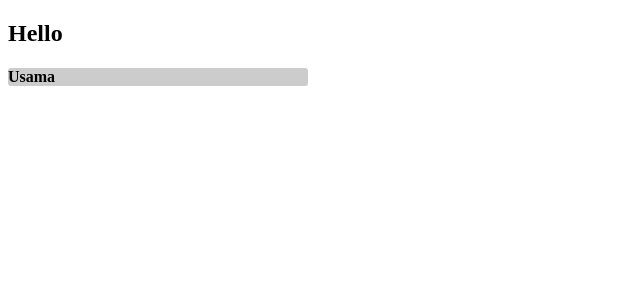
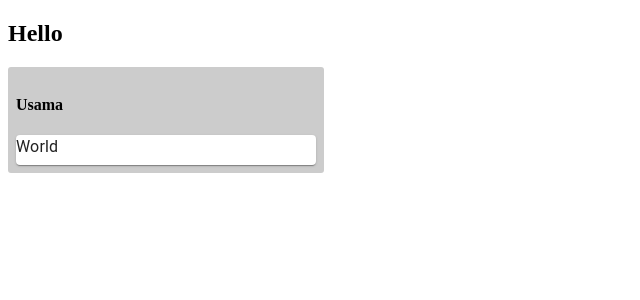
Before and after one commit to Usama26/trello-clone, a React (Create React App) app: page / in a window 1280 px wide. Shown: the top 300 px of the page, without its empty margins (0-640 px from the left). Built offline with nearby package versions, Linux system fonts and the light colour scheme.

Commit message:
TrelloCard Created Basic

```diff
--- a/src/componenets/TrelloCard.js
+++ b/src/componenets/TrelloCard.js
@@ -0,0 +1,16 @@
+import React from 'react'
+import Card from '@material-ui/core/Card';
+import Typography from '@material-ui/core/Typography';
+
+const TrelloCard =()=>{
+    return (
+
+        <Card>
+            <Typography  gutterBottom>
+                World
+            </Typography>
+        </Card>
+    )
+}
+
+export default TrelloCard;
--- a/src/componenets/TrelloList.js
+++ b/src/componenets/TrelloList.js
@@ -1,9 +1,12 @@
 import React from 'react'
+import TrelloCard from './TrelloCard'
+
 
 const Trellolist =({title}) =>{
     return(
         <div style={styles.container}>
         <h4>{title}</h4>
+        <TrelloCard/>
         </div>
     )
 }
@@ -12,7 +15,8 @@
     container :{
         backgroundColor: '#ccc',
         borderRadius:3,
-        width:300
+        width:300,
+        padding:8
     }
 }
 
```
Also changed, not shown: src/reducers/listsReducer.js (added).
